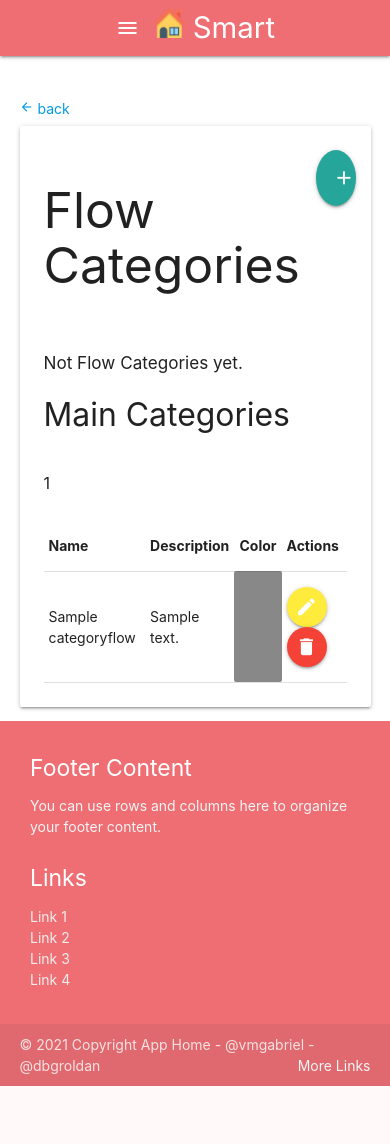
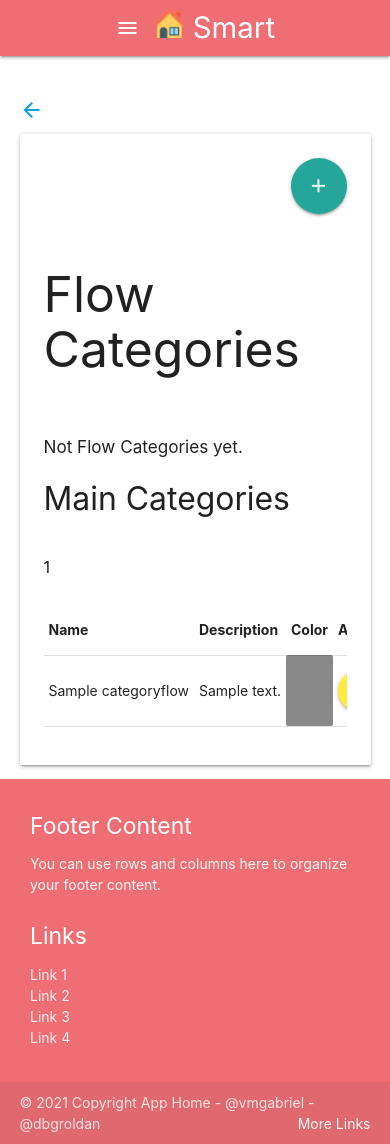
Before and after one commit to vmgabriel/todo-django, a Django app: page /cash_flows/categories in a window 390 px wide. Before the commit the page ends 1086 px from the top, so only its background shows below. Run offline with Django 3.2, Linux system fonts and the light colour scheme; a user stored in the database is signed in; tables that the repository leaves empty hold one stand-in row (values such as "Sample post"); grey boxes marked "Sample" are stand-in pictures.

Commit message:
fix: categories list error in mobile and set content in cash flow

```diff
--- a/cash_flow/templates/cash_flow_home.html
+++ b/cash_flow/templates/cash_flow_home.html
@@ -6,7 +6,7 @@
     <script src="https://cdn.jsdelivr.net/npm/chart.js@2.9.3/dist/Chart.min.js"></script>
     <div class="container" style="margin-top: 3em;">
         <a href="{% url 'pages:home' %}">
-            <i class="tiny material-icons">arrow_back</i> back
+            <i class="material-icons">arrow_back</i>
         </a>
 
         <div class="card-panel">
@@ -19,7 +19,9 @@
 
             <div class="row">
                 <ul>
-                    <li><a href="{% url 'cash_flow:categories' %}">Categories</a></li>
+                    <li>
+                        <a class="waves-effect waves-light btn" href="{% url 'cash_flow:categories' %}"><i class="material-icons left">burst_mode</i>Categories</a>
+                    </li>
                 </ul>
             </div>
 
--- a/cash_flow/templates/categories_flow/index.html
+++ b/cash_flow/templates/categories_flow/index.html
@@ -4,15 +4,17 @@
 {% block container %}
     <div class="container" style="margin-top: 3em;">
         <a href="{% url 'cash_flow:home_cash_flow' %}">
-            <i class="tiny material-icons">arrow_back</i> back
+            <i class="material-icons">arrow_back</i>
         </a>
 
         <div class="card-panel">
-            <div class="row" style="display: inline-flex;">
-                <h2>Flow Categories</h2>
+            <div class="row right-align">
                 <a class="btn-floating btn-large waves-effect waves-light left-align" href="{% url 'cash_flow:new_category' %}">
                     <i class="material-icons">add</i>
                 </a>
+            </div>
+            <div class="row" style="display: inline-flex;">
+                <h2>Flow Categories</h2>
             </div>
 
             {% if object_list %}
@@ -23,7 +25,7 @@
                     <h6>{{ count }}</h6>
                     <h6>{{page_obj.number}} of {{ page_obj.paginator.num_pages }}</h6>
                 </div>
-                <table class="table">
+                <table class="table" style="margin-bottom: 1em;display: block;overflow-x: auto;white-space: nowrap;">
                     <thead>
                         <tr>
                             <th>Name</th>
@@ -72,7 +74,7 @@
                 <div class="row" style="display: flex; justify-content: space-between;">
                     <h6>{{ count_primary }}</h6>
                 </div>
-                <table class="table">
+                <table class="table" style="margin-bottom: 1em;display: block;overflow-x: auto;white-space: nowrap;">
                     <thead>
                         <tr>
                             <th>Name</th>
```
